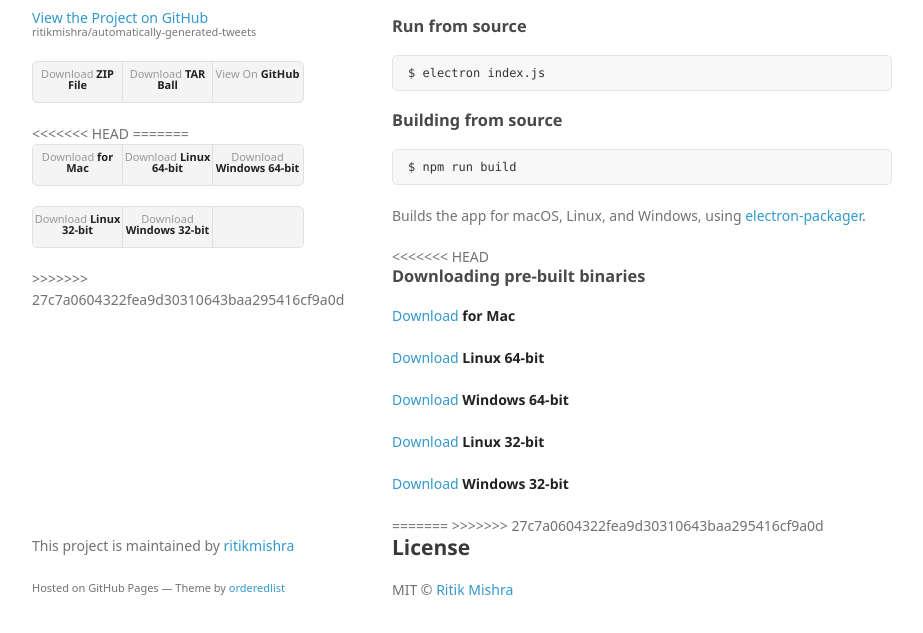
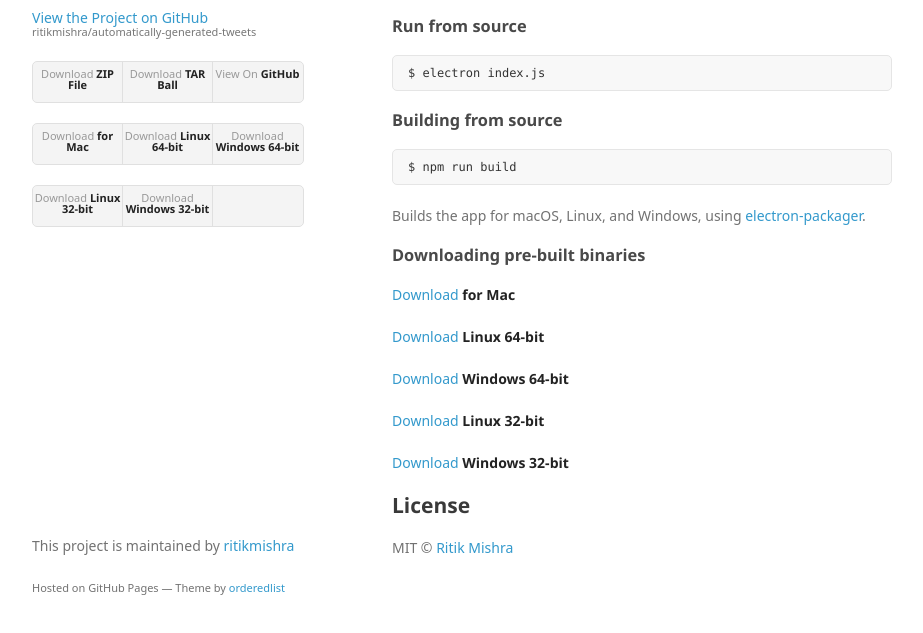
Before and after one commit to ritikmishra/automatically-generated-tweets, a plain HTML site: page index.html in a window 1280 px wide. Shown: the part 133-766 px from the top of the page, without its empty margins (178-1101 px from the left). Drawn offline with Linux system fonts and the light colour scheme; a web font is replaced by a local one.

Commit message:
Update index.html

```diff
--- a/index.html
+++ b/index.html
@@ -26,8 +26,7 @@
           <li><a href="https://github.com/ritikmishra/automatically-generated-tweets/tarball/master">Download <strong>TAR Ball</strong></a></li>
           <li><a href="https://github.com/ritikmishra/automatically-generated-tweets">View On <strong>GitHub</strong></a></li>
         </ul>
-<<<<<<< HEAD
-=======
+
 
         <ul>
           <li><a href="https://www.dropbox.com/s/zozkzg1jp5uclol/AutomaticallyGeneratedTweets-darwin-x64.zip?dl=1">Download <strong>for Mac</strong></a></li>
@@ -40,7 +39,6 @@
           <li><a href="https://www.dropbox.com/s/bkz2u1voz37lr93/AutomaticallyGeneratedTweets-win32-ia32.zip?dl=1">Download <strong>Windows 32-bit</strong></a></li>
 
         </ul>
->>>>>>> 27c7a0604322fea9d30310643baa295416cf9a0d
       </header>
       <section>
         <h1>
@@ -64,7 +62,6 @@
 
 <p>Builds the app for macOS, Linux, and Windows, using <a href="https://github.com/electron-userland/electron-packager">electron-packager</a>.</p>
 
-<<<<<<< HEAD
 <h3>
 <a id="building-from-source" class="anchor" href="#downloading-binaries" aria-hidden="true"><span aria-hidden="true" class="octicon octicon-link"></span></a>Downloading pre-built binaries</h3>
 <a href="https://www.dropbox.com/s/zozkzg1jp5uclol/AutomaticallyGeneratedTweets-darwin-x64.zip?dl=1">Download <strong>for Mac</strong></a>
@@ -82,8 +79,6 @@
 <a href="https://www.dropbox.com/s/bkz2u1voz37lr93/AutomaticallyGeneratedTweets-win32-ia32.zip?dl=1">Download <strong>Windows 32-bit</strong></a>
 <br  />
 <br  />
-=======
->>>>>>> 27c7a0604322fea9d30310643baa295416cf9a0d
 <h2>
 <a id="license" class="anchor" href="#license" aria-hidden="true"><span aria-hidden="true" class="octicon octicon-link"></span></a>License</h2>
 
```
